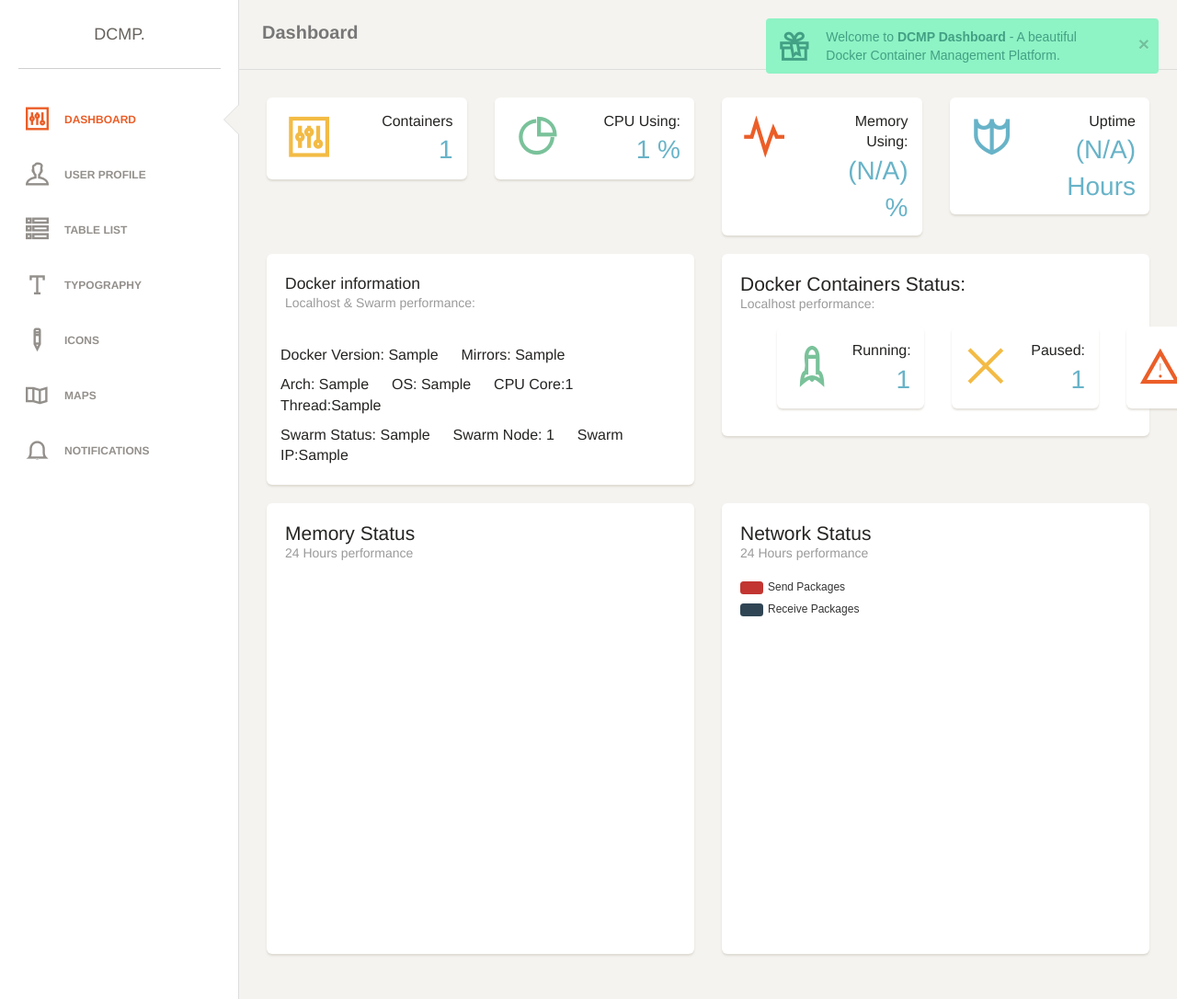
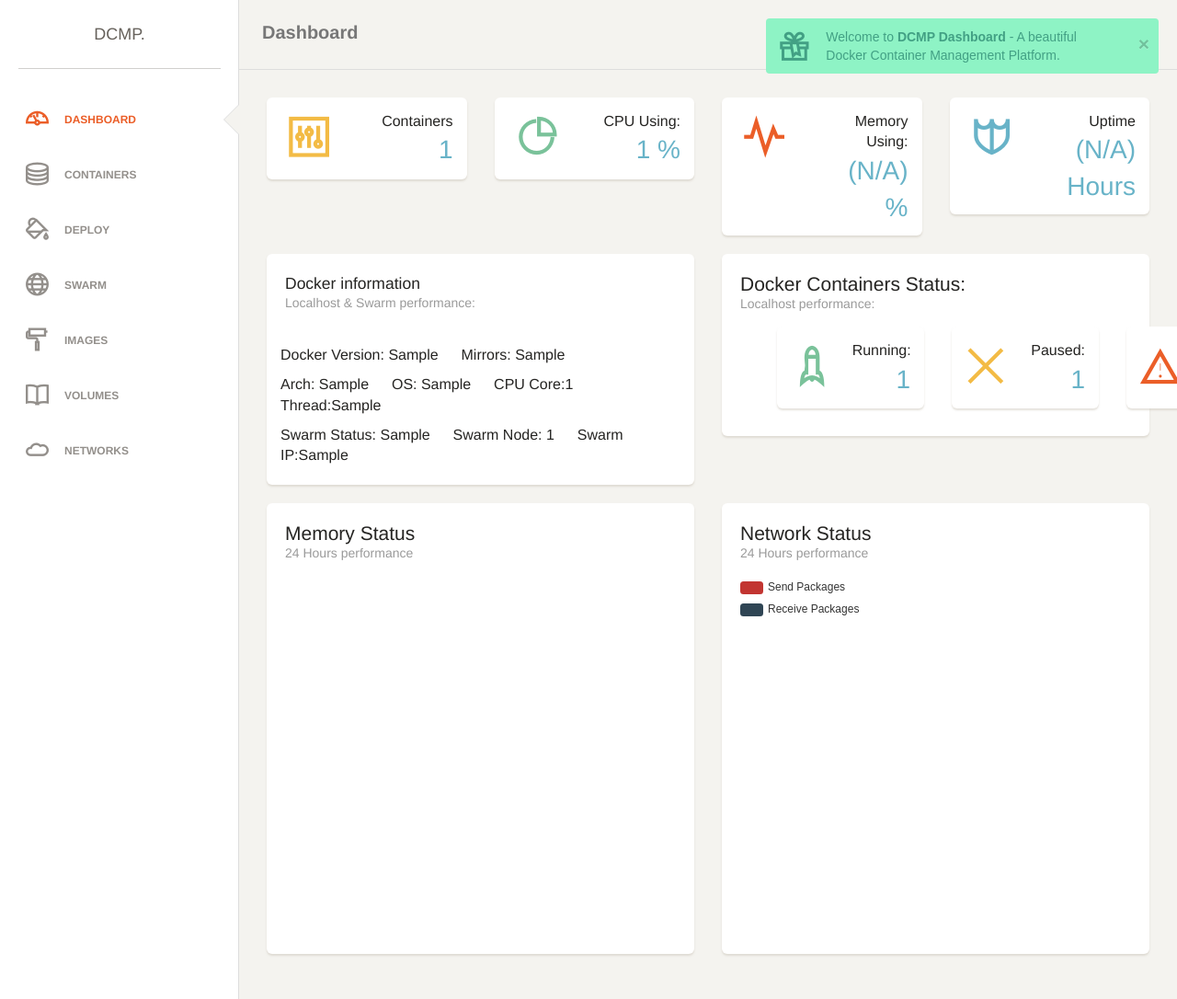
Before and after one commit to Mr-Linus/DCMP, a Django app: template Dashboard/templates/Dashboard/index.html in a window 1280 px wide. Shown: the top 1086 px of the page at 92% size. Run offline with Django 3.2, Linux system fonts and the light colour scheme; the template is opened without the code that fills it: most values are stand-ins (such as "Sample title", 1, 10 or a date in 2020); parts of the project's set-up code (start-up, migrations or seed data) failed here and were passed over; some libraries are stand-ins or nearby versions; some web fonts are replaced.

Commit message:
Fix Dashboard

```diff
--- a/Dashboard/templates/Dashboard/index.html
+++ b/Dashboard/templates/Dashboard/index.html
@@ -48,52 +48,53 @@
 	-->
     	<div class="sidebar-wrapper">
             <div class="logo">
-                <a href="#" class="simple-text">
+                <a href="/dashboard" class="simple-text">
                     DCMP.
                 </a>
             </div>
 
             <ul class="nav">
                 <li class="active">
-                    <a href="dashboard.html">
-                        <i class="ti-panel"></i>
+                    <a href="/dashboard">
+                        <i class="ti-dashboard"></i>
                         <p>Dashboard</p>
                     </a>
                 </li>
                 <li>
+                    <a href="maps.html">
+                        <i class="ti-server"></i>
+                        <p>Containers</p>
+                    </a>
+                </li>
+                <li>
                     <a href="user.html">
-                        <i class="ti-user"></i>
-                        <p>User Profile</p>
+                        <i class="ti-paint-bucket"></i>
+                        <p>Deploy</p>
                     </a>
                 </li>
                 <li>
                     <a href="table.html">
-                        <i class="ti-view-list-alt"></i>
-                        <p>Table List</p>
+                        <i class="ti-world"></i>
+                        <p>Swarm</p>
                     </a>
                 </li>
                 <li>
                     <a href="typography.html">
-                        <i class="ti-text"></i>
-                        <p>Typography</p>
+                        <i class="ti-paint-roller"></i>
+                        <p>Images</p>
                     </a>
                 </li>
                 <li>
                     <a href="icons.html">
-                        <i class="ti-pencil-alt2"></i>
-                        <p>Icons</p>
+                        <i class="ti-book"></i>
+                        <p>Volumes</p>
                     </a>
                 </li>
-                <li>
-                    <a href="maps.html">
-                        <i class="ti-map"></i>
-                        <p>Maps</p>
-                    </a>
-                </li>
+
                 <li>
                     <a href="notifications.html">
-                        <i class="ti-bell"></i>
-                        <p>Notifications</p>
+                        <i class="ti-cloud"></i>
+                        <p>Networks</p>
                     </a>
                 </li>
 
```
